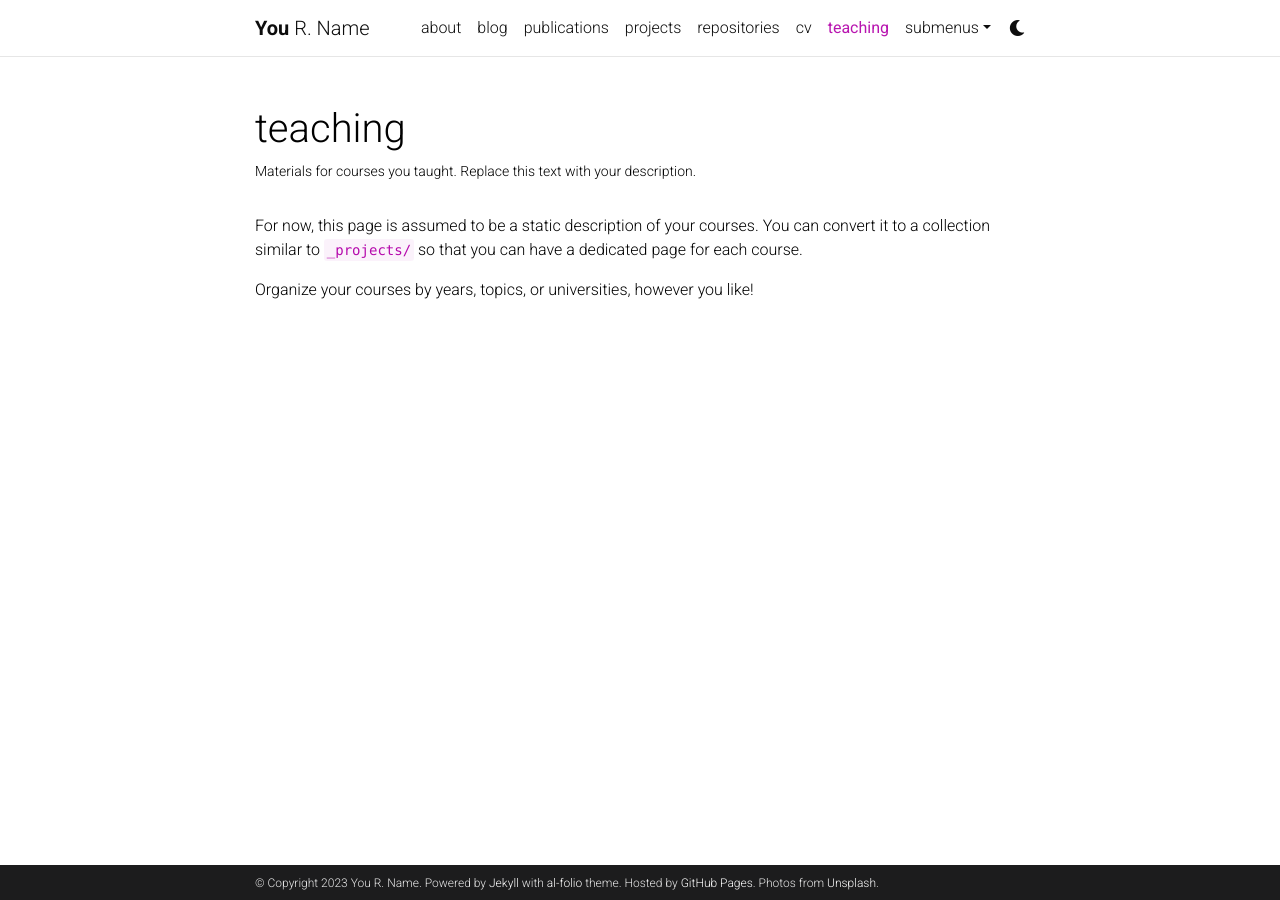
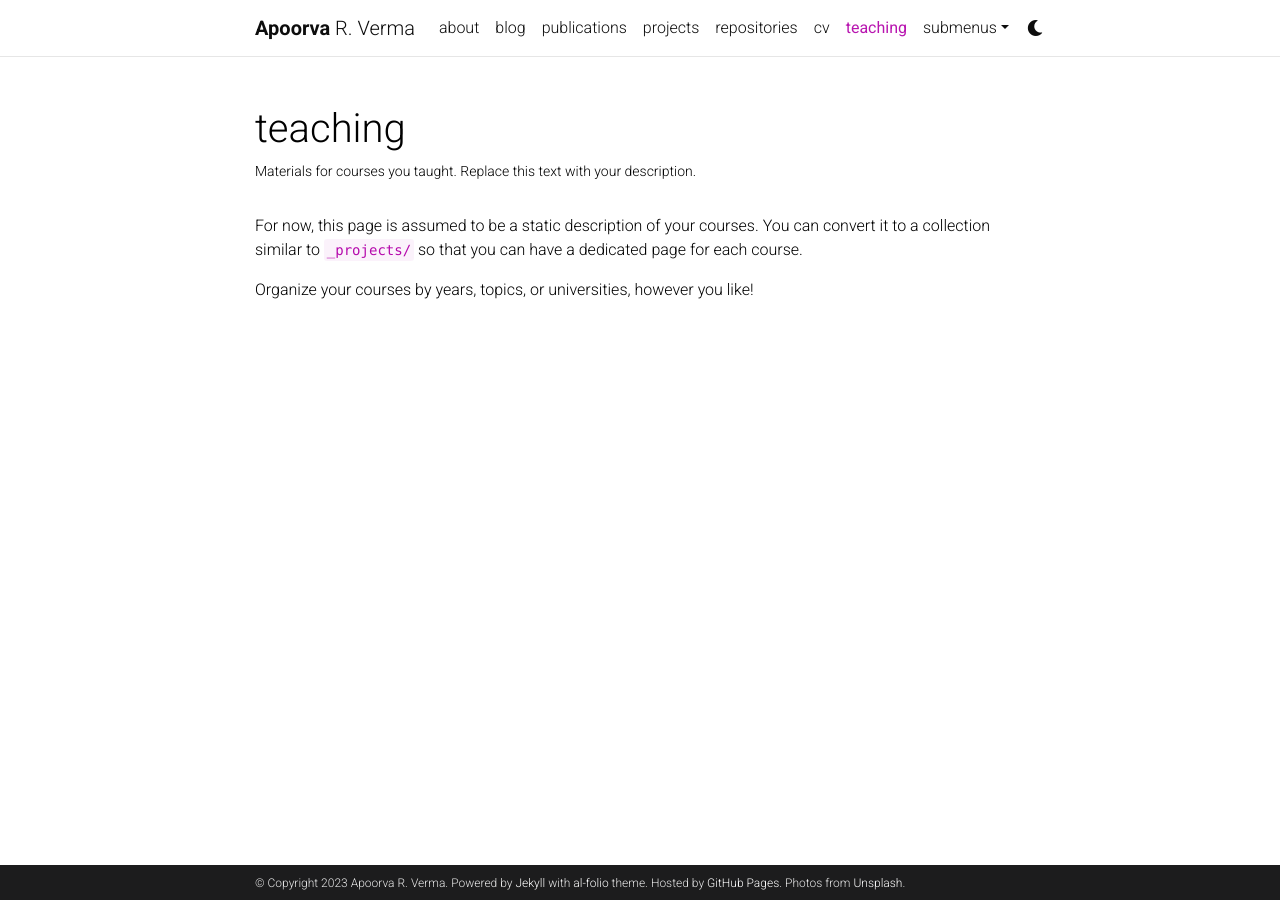
Before and after one commit to apoorvaverma31/apoorvaverma31.github.io, a Jekyll site: the page built from _pages/teaching.md, in a window 1280 px wide. Built offline with Jekyll 4.4.1, drawn with Linux system fonts in a browser that asks for light colours; comment, search, counter and statistics services are not loaded; a style sheet for code colours, icons or effects is not loaded.

Commit message:
change name

```diff
--- a/_config.yml
+++ b/_config.yml
@@ -3,9 +3,9 @@
 # -----------------------------------------------------------------------------
 
 title: blank # the website title (if blank, full name will be used instead)
-first_name: You
+first_name: Apoorva
 middle_name: R.
-last_name: Name
+last_name: Verma
 email: you@example.com
 description: > # the ">" symbol means to ignore newlines until "footer_text:"
   A simple, whitespace theme for academics. Based on [*folio](https://github.com/bogoli/-folio) design.
@@ -18,8 +18,8 @@
 lang: en # the language of your site (for example: en, fr, cn, ru, etc.)
 icon: ⚛️  # the emoji used as the favicon (alternatively, provide image name in /assets/img/)
 
-url: https://alshedivat.github.io # the base hostname & protocol for your site
-baseurl: /al-folio # the subpath of your site, e.g. /blog/
+url: https://apoorvaverma31.github.io # the base hostname & protocol for your site
+baseurl: # the subpath of your site, e.g. /blog/
 last_updated: false # set to true if you want to display last updated in the footer
 impressum_path:  # set to path to include impressum link in the footer, use the same path as permalink in a page, helps to conform with EU GDPR
 
@@ -302,7 +302,7 @@
 # -----------------------------------------------------------------------------
 
 imagemagick:
-  enabled: true # enables responsive images for your site (recomended, see https://github.com/alshedivat/al-folio/issues/537)
+  enabled: false # enables responsive images for your site (recomended, see https://github.com/alshedivat/al-folio/issues/537)
   widths:
     - 480
     - 800
```
Also changed, not shown: _pages/about.md (+1 -0 lines).
